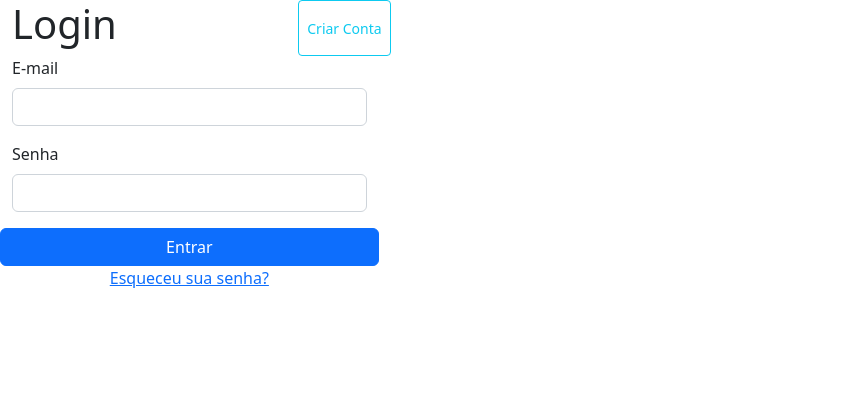
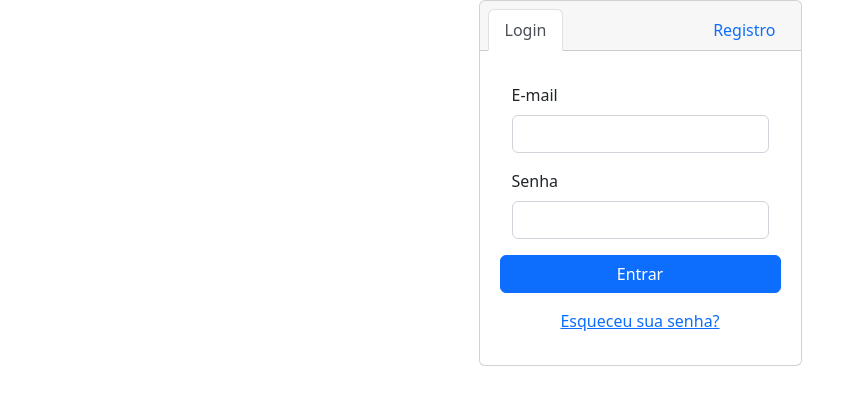
Before and after one commit to Osnei-Luzia/LABMedical, an Angular app in the folder labMedical/: page / in a window 1280 px wide. Shown: the top 404 px of the page, without its empty margins (0-865 px from the left). Built offline with nearby package versions, Linux system fonts and the light colour scheme.

Commit message:
paginaLoginHTML.2

```diff
--- a/labMedical/src/app/components/login-cadastro/login-cadastro.component.html
+++ b/labMedical/src/app/components/login-cadastro/login-cadastro.component.html
@@ -1,25 +1,16 @@
-<div class="modal fade" id="loginCadastro" data-bs-backdrop="static" data-bs-keyboard="false" tabindex="-1"
-    aria-labelledby="staticBackdropLabel" aria-hidden="true">
-    <div class="modal-dialog">
-        <div class="modal-content">
-            <div class="modal-header">
-                <h1 class="modal-title fs-5" id="staticBackdropLabel">Cadastrar Usuário</h1>
-                <button type="button" class="btn-close" data-bs-dismiss="modal" aria-label="Close"></button>
-            </div>
 <form #cadastroUsuario="ngForm" (ngSubmit)="onSubmit(cadastroUsuario)">
-                <div class="modal-body">
+    <div class="card-body">
         <div class="mb-3 form-group">
             <label for="nome" class="form-label">Nome</label>
-                        <input #inputNome="ngModel" type="text" class="form-control" name="nome" [(ngModel)]="nome"
-                            required placeholder="Digite seu nome">
+            <input #inputNome="ngModel" type="text" class="form-control" name="nome" [(ngModel)]="nome" required
+                placeholder="Digite seu nome">
             <div *ngIf="!inputNome.valid&&inputNome.touched" class="alert alert-danger">Campo Obrigatório
             </div>
         </div>
         <div class="mb-3 form-group">
             <label for="emailCadastro" class="form-label">E-mail</label>
-                        <input #inputEmail="ngModel" type="email" class="form-control" name="emailCadastro"
-                            [(ngModel)]="email" required pattern="^[\w-\.]+@([\w-]+\.)+[\w-]{2,4}$"
-                            placeholder="example@example.com">
+            <input #inputEmail="ngModel" type="email" class="form-control" name="emailCadastro" [(ngModel)]="email"
+                required pattern="^[\w-\.]+@([\w-]+\.)+[\w-]{2,4}$" placeholder="exemplo@exemplo.com">
             <div *ngIf="inputEmail.errors?.['required']&&inputEmail.touched" class="alert alert-danger">
                 Campo Obrigatório</div>
             <div *ngIf="inputEmail.errors?.['pattern']&&inputEmail.touched" class="alert alert-danger">
@@ -27,9 +18,9 @@
         </div>
         <div class="mb-3 form-group">
             <label for="senhaCadastro" class="form-label">Senha</label>
-                        <input #inputSenha="ngModel" type="password" class="form-control" name="senhaCadastro"
-                            [(ngModel)]="senha" required labMMatchingPassword value=""
-                            [senha]="inputConfirmarSenha.value" minlength="8" placeholder="Mínimo de 8 caracteres">
+            <input #inputSenha="ngModel" type="password" class="form-control" name="senhaCadastro" [(ngModel)]="senha"
+                required labMMatchingPassword value="" [senha]="inputConfirmarSenha.value" minlength="8"
+                placeholder="Mínimo de 8 caracteres">
             <div *ngIf="inputSenha.errors?.['required']&&inputSenha.touched" class="alert alert-danger">
                 Campo Obrigatório</div>
             <div *ngIf="inputSenha.errors?.['minlength']&&inputSenha.touched" class="alert alert-danger">
@@ -37,20 +28,16 @@
         </div>
         <div class="mb-3 form-group">
             <label for="senhaValida" class="form-label">Confirmar Senha</label>
-                        <input #inputConfirmarSenha="ngModel" type="password" class="form-control" name="senhaValida"
-                            [(ngModel)]="confirmarSenha" required labMMatchingPassword value=""
-                            [senha]="inputSenha.value">
+            <input #inputConfirmarSenha="ngModel" type="password" class="form-control" name="senhaValida" placeholder="Insira a senha novamente"
+                [(ngModel)]="confirmarSenha" required labMMatchingPassword value="" [senha]="inputSenha.value">
             <div *ngIf="inputConfirmarSenha.errors?.['required']&&inputConfirmarSenha.touched"
                 class="alert alert-danger">Campo
                 Obrigatório</div>
+            <div *ngIf="inputConfirmarSenha.errors?.['matchingPassword']&&!inputConfirmarSenha.errors?.['required']" class="alert alert-danger">Senhas não conferem</div>
         </div>
     </div>
-                <div class="modal-footer">
+    <div class="d-flex justify-content-between">
         <button type="submit" class="btn btn-primary" [disabled]="!cadastroUsuario.valid">Confirmar</button>
         <button type="reset" class="btn btn-primary">Limpar</button>
     </div>
 </form>
-
-        </div>
-    </div>
-</div>
--- a/labMedical/src/app/components/login-form/login-form.component.html
+++ b/labMedical/src/app/components/login-form/login-form.component.html
@@ -1,9 +1,4 @@
-<div class="container row col-4">
-    <div class="d-flex justify-content-between">
-        <h1>Login</h1>
-        <button type="button" class="btn btn-outline-info btn-sm" data-bs-toggle="modal" data-bs-target="#loginCadastro">Criar Conta</button>
-    </div>
-    <form class="row">
+<form class="card-body">
     <div class="mb-3">
         <label for="loginEmail" class="form-label">E-mail</label>
         <input type="email" class="form-control" name="loginEmail" [(ngModel)]="email">
@@ -13,8 +8,8 @@
         <input type="password" class="form-control" name="loginSenha" [(ngModel)]="senha">
     </div>
     <div name="loginAlerts"></div>
-        <button type="submit" class="btn btn-primary">Entrar</button>
+    <div class="row">
+        <button type="submit" class="btn btn-primary mb-3">Entrar</button>
         <a class="text-center" (click)="placeHolderResetSenha()" href="">Esqueceu sua senha?</a>
+    </div>
 </form>
-</div>
-<labM-login-cadastro></labM-login-cadastro>
--- a/labMedical/src/app/pages/login/login.component.html
+++ b/labMedical/src/app/pages/login/login.component.html
@@ -1 +1,20 @@
-<labM-login-form></labM-login-form>
+<div class="d-flex justify-content-center">
+    <div class="card">
+        <div class="card-header">
+            <ul class="nav nav-tabs card-header-tabs d-flex justify-content-between">
+                <li class="nav-item">
+                    <a class="nav-link" (click)="status='login'" [ngClass]="{'active':status=='login'}"
+                        aria-current="true" href="#">Login</a>
+                </li>
+                <li class="nav-item">
+                    <a class="nav-link" (click)="status='registro'" [ngClass]="{'active':status=='registro'}"
+                        href="#">Registro</a>
+                </li>
+            </ul>
+        </div>
+        <div class="card-body">
+                <labM-login-form *ngIf="status=='login'"></labM-login-form>
+                <labM-login-cadastro *ngIf="status=='registro'"></labM-login-cadastro>
+        </div>
+    </div>
+</div>
--- a/labMedical/src/app/pages/login/login.component.ts
+++ b/labMedical/src/app/pages/login/login.component.ts
@@ -6,5 +6,8 @@ import { Component } from '@angular/core';
   styleUrls: ['./login.component.css']
 })
 export class LoginComponent {
+  status : String = "login"
+  active(){
 
+  }
 }
```
Lines whose indentation alone changed are shown as unchanged.
